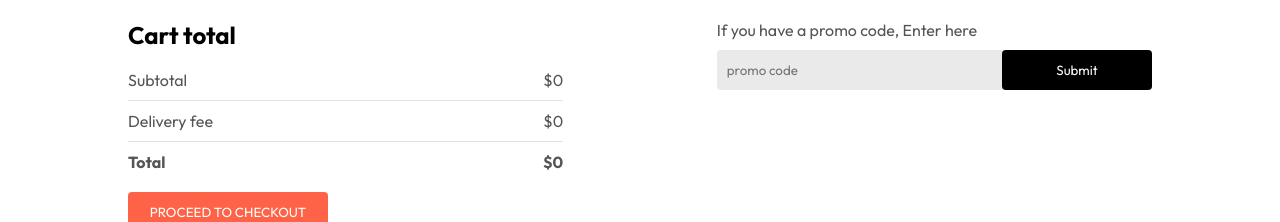
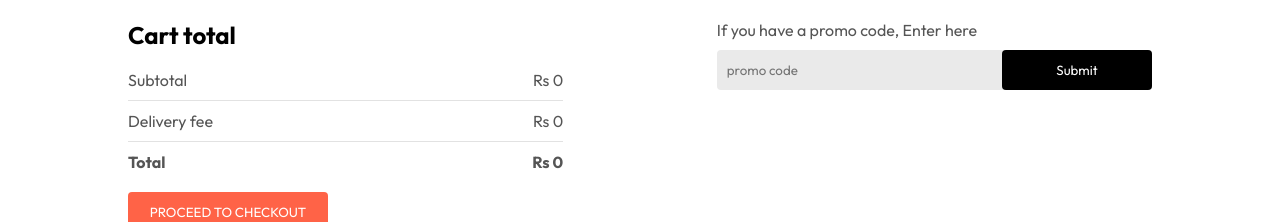
Before and after one commit to arishgautam/fooddelivery_frontend, a React (Vite) app: page /cart in a window 1280 px wide. Shown: the part 239-461 px from the top of the page. Built offline with nearby package versions, Linux system fonts and the light colour scheme; no server answers.

Commit message:
modified

```diff
--- a/src/pages/Cart/Cart.jsx
+++ b/src/pages/Cart/Cart.jsx
@@ -27,9 +27,9 @@ const Cart = () => {
                 <div className="cart-items-title cart-items-item">
                   <img src={url+"/images/"+items.image} alt="" />
                   <p>{items.name}</p>
-                  <p>${items.price}</p>
+                  <p> Rs {items.price}</p>
                   <p>{cartItems[items._id]}</p>
-                  <p>${items.price * cartItems[items._id]}</p>
+                  <p>Rs {items.price * cartItems[items._id]}</p>
                   <p onClick={() => removeFromCart(items._id)} className="cross">x</p>
                 </div>
                 <hr />
@@ -46,17 +46,17 @@ const Cart = () => {
           <div>
             <div className="cart-total-details">
               <p>Subtotal</p>
-              <p>${getTotalCartAmount()}</p>
+              <p>Rs {getTotalCartAmount()}</p>
             </div>
             <hr />
             <div className="cart-total-details">
               <p>Delivery fee</p>
-              <p>${getTotalCartAmount() === 0 ? 0 : 2}</p>
+              <p>Rs {getTotalCartAmount() === 0 ? 0 : 2}</p>
             </div>
             <hr />
             <div className="cart-total-details">
               <b>Total</b>
-              <b>${getTotalCartAmount() === 0 ? 0 : getTotalCartAmount() + 2}</b>
+              <b>Rs {getTotalCartAmount() === 0 ? 0 : getTotalCartAmount() + 2}</b>
             </div>
           </div>
           <button onClick={() => navigate('/order')}>PROCEED TO CHECKOUT</button>
--- a/src/pages/Myorders/Myorders.jsx
+++ b/src/pages/Myorders/Myorders.jsx
@@ -41,7 +41,7 @@ const Myorders = () => {
                   }
                 })}
               </p>
-              <p>${order.amount}.00</p>
+              <p>Rs {order.amount}.00</p>
               <p>Items: {order.items.length}</p>
               <p>
                 <span>&#x25cf;</span> <b>{order.status}</b>
--- a/src/pages/Placeorder/Placeorder.jsx
+++ b/src/pages/Placeorder/Placeorder.jsx
@@ -95,19 +95,19 @@ else if(getTotalCartAmount()===0){
         <div>
         <div className="cart-total-details">
 <p>Subtotal</p>
-<p>${getTotalCartAmount()}</p>
+<p>Rs {getTotalCartAmount()}</p>
             </div>
             <hr />
 
             <div className="cart-total-details">
 <p>Delivery fee</p>
-<p>${getTotalCartAmount()===0?0:2}</p>
+<p>Rs {getTotalCartAmount()===0?0:2}</p>
             </div>
             <hr />
 
             <div className="cart-total-details">
 <b>Total</b>
-<b>${getTotalCartAmount()===0?0:getTotalCartAmount()+2}</b>
+<b>Rs {getTotalCartAmount()===0?0:getTotalCartAmount()+200}</b>
             </div>
         </div>
         <button type='submit'>PROCEED TO Payment</button>
```
